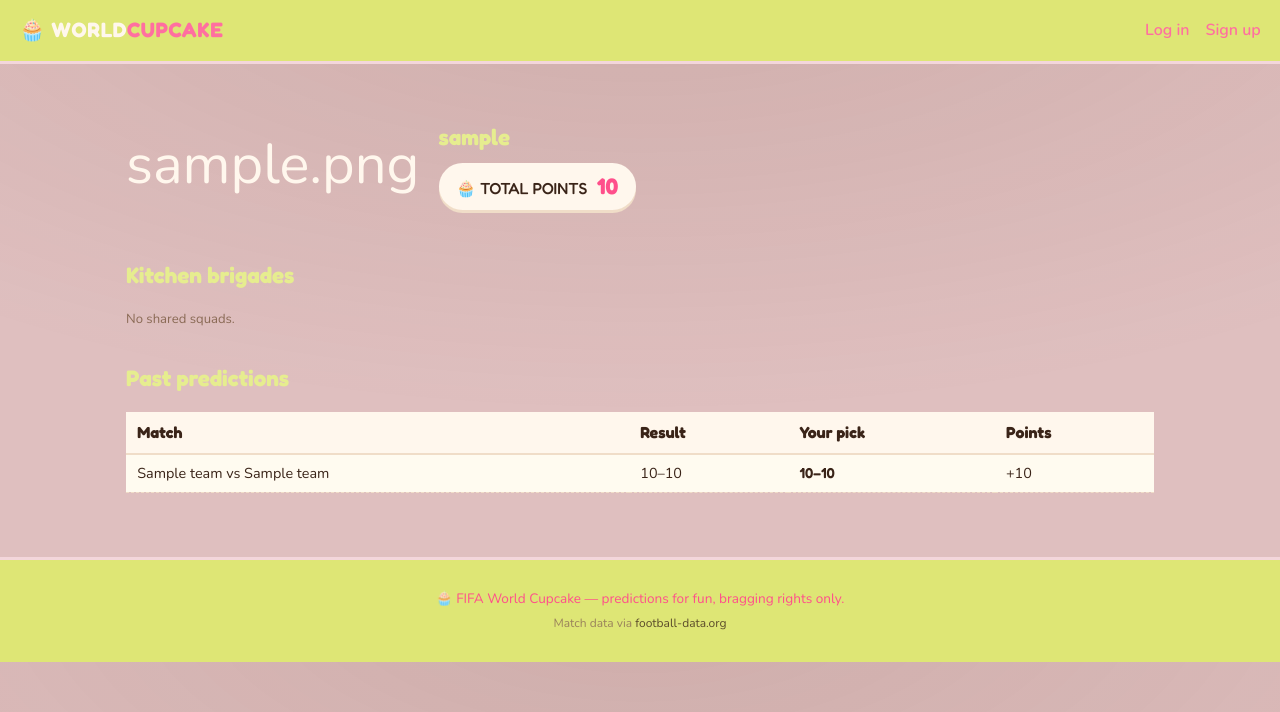
After one commit to MariaKVelcheva/FIFAProno, a Django app: a page that uses prono/templates/prono/base.html in a window 1280 px wide. The commit adds this page. Shown: the top 712 px of the page. Run offline with Django 5.2, Linux system fonts and the light colour scheme; tables that the repository leaves empty hold one stand-in row (values such as "Sample post").

Commit message:
added: user detail page + comparing predictions logic

```diff
--- a/prono/models.py
+++ b/prono/models.py
@@ -53,7 +53,6 @@ class Match(models.Model):
 
     @property
     def is_open(self):
-        """Predictions allowed until kickoff."""
         return self.kickoff > timezone.now() and self.status in ("SCHEDULED", "TIMED")
 
     @property
--- a/prono/static/prono/style.css
+++ b/prono/static/prono/style.css
@@ -231,3 +231,19 @@ a .btn {
   color: var(--choco-text); padding: .7rem 1.1rem; border-radius: 12px;
   box-shadow: 0 4px 0 var(--cocoa-700); cursor: pointer; font-weight: 700;
   z-index: 1000; max-width: 280px; }
+
+.profile-header { display: flex; align-items: center; gap: 1.2rem; padding: 2rem 0 1rem; flex-wrap: wrap; }
+.profile-avatar { font-size: 3.5rem; line-height: 1; }
+
+.pred-table { width: 100%; border-collapse: collapse; margin-top: .5rem; }
+.pred-table th { text-align: left; font-family: var(--display); padding: .5rem .7rem;
+  border-bottom: 2px solid var(--cream-dim); color: var(--choco-text); background: var(--cream); }
+.pred-table td { padding: .45rem .7rem; border-bottom: 1px dashed var(--cream-dim);
+  background: var(--cream); color: var(--choco-text); font-size: .9rem; }
+.pred-table tr.exact td { background: #f0fff4; }
+.pred-table tr.miss td { background: #fff5f5; }
+.pred-table tr.outcome td { background: #fffbf0; }
+.pick { font-family: var(--display); font-weight: 600; }
+.pred-table td.exact { background: #f0fff4; }
+.pred-table td.miss { background: #fff5f5; }
+.pred-table td.outcome { background: #fffbf0; }
--- a/prono/templates/prono/base.html
+++ b/prono/templates/prono/base.html
@@ -15,7 +15,7 @@
     {% if user.is_authenticated %}
       <a href="{% url 'dashboard' %}">Matches</a>
       <a href="{% url 'squads' %}">Kitchen brigades<span class="notif-badge" id="squad-badge" hidden></span></a>
-      <span class="me">{{ user.profile.avatar }} {{ user.username }}</span>
+      <a href="{% url 'player_profile' user.username %}" class="me">{{ user.profile.avatar }} {{ user.username }}</a href="{% url 'player_profile' user.username %}">
       <form method="post" action="{% url 'logout' %}" class="inline">{% csrf_token %}<button class="link-btn">Log out</button></form>
     {% else %}
       <a href="{% url 'login' %}">Log in</a>
--- /dev/null
+++ b/prono/templates/prono/player_profile.html
@@ -0,0 +1,82 @@
+{% extends "prono/base.html" %}
+{% block content %}
+<div class="profile-header">
+  <span class="profile-avatar">{{ viewed.profile.avatar }}</span>
+  <div>
+    <h1 class="page-title" style="margin:0">{{ viewed.username }}</h1>
+    <div class="score-pill" style="margin-top:.5rem">🧁 TOTAL POINTS <strong>{{ total }}</strong></div>
+  </div>
+  {% if not is_own and shared_squads %}
+    <a href="{% url 'compare_cakes' viewed.username request.user.username %}" class="btn" style="margin-left:auto; text-decoration: none;">🎂 Compare cakes</a>
+  {% endif %}
+</div>
+
+<h2 class="section-title">Kitchen brigades</h2>
+{% if shared_squads %}
+  <div class="squad-list">
+    {% for s in shared_squads %}
+      <a class="squad-row card" href="{% url 'squad_detail' s.id %}">
+        <strong>{{ s.name }}</strong>
+        <span class="meta">{{ s.code }}</span>
+      </a>
+    {% endfor %}
+  </div>
+{% else %}
+  <p class="meta">No shared squads.</p>
+{% endif %}
+
+{% if is_own and upcoming_preds %}
+<h2 class="section-title">
+  Your upcoming picks
+  <button class="btn ghost small" id="toggle-upcoming" style="margin-left:1rem">Hide</button>
+</h2>
+<div id="upcoming-table">
+  <table class="pred-table">
+    <thead><tr><th>Match</th><th>Group</th><th>Kickoff</th><th>Your pick</th></tr></thead>
+    <tbody>
+    {% for p in upcoming_preds %}
+      <tr>
+        <td>{{ p.match.home_team.name|default:"TBD" }} vs {{ p.match.away_team.name|default:"TBD" }}</td>
+        <td>{{ p.match.group|default:p.match.stage }}</td>
+        <td>{{ p.match.kickoff|date:"D d M, H:i" }}</td>
+        <td class="pick">{{ p.home_score }}–{{ p.away_score }}</td>
+      </tr>
+    {% endfor %}
+    </tbody>
+  </table>
+</div>
+{% endif %}
+
+<h2 class="section-title">Past predictions</h2>
+{% if past_preds %}
+  <table class="pred-table">
+    <thead><tr><th>Match</th><th>Result</th><th>Your pick</th><th>Points</th></tr></thead>
+    <tbody>
+    {% for p in past_preds %}
+      <tr class="{% if p.points == 3 or p.points == 6 %}exact{% elif p.points > 0 %}outcome{% else %}miss{% endif %}">
+        <td>{{ p.match.home_team.name|default:"TBD" }} vs {{ p.match.away_team.name|default:"TBD" }}</td>
+        <td>{{ p.match.home_score }}–{{ p.match.away_score }}</td>
+        <td class="pick">{{ p.home_score }}–{{ p.away_score }}</td>
+        <td class="pts">{% if p.points %}+{{ p.points }}{% else %}0{% endif %}</td>
+      </tr>
+    {% endfor %}
+    </tbody>
+  </table>
+{% else %}
+  <p class="meta">No past predictions yet.</p>
+{% endif %}
+{% endblock %}
+
+{% block scripts %}
+<script>
+const btn = document.getElementById('toggle-upcoming');
+if (btn) {
+  const tbl = document.getElementById('upcoming-table');
+  btn.addEventListener('click', () => {
+    const hidden = tbl.style.display === 'none';
+    tbl.style.display = hidden ? '' : 'none';
+    btn.textContent = hidden ? 'Hide' : 'Show';
+  });
+}
+</script>
+{% endblock %}
--- a/prono/urls.py
+++ b/prono/urls.py
@@ -11,4 +11,6 @@ urlpatterns = [
     path("squads/<int:squad_id>/messages/", views.squad_messages, name="squad_messages"),
     path("wagers/<int:wager_id>/<str:action>/", views.wager_action, name="wager_action"),
     path("notifications/", views.notifications, name="notifications"),
+    path("players/<str:username>/", views.player_profile, name="player_profile"),
+    path("players/<str:username>/compare/<str:other_username>/", views.compare_cakes, name="compare_cakes"),
 ]
--- a/prono/views.py
+++ b/prono/views.py
@@ -11,6 +11,8 @@ from django.views.decorators.http import require_POST
 
 from .forms import JoinForm, SignUpForm, SquadForm, WagerForm
 from .models import Match, Membership, Message, Prediction, Squad, Wager
+from django.contrib.auth import get_user_model
+User = get_user_model()
 
 
 def signup(request):
@@ -199,3 +201,72 @@ def notifications(request):
         if count:
             data.append({"squad_id": m.squad_id, "squad_name": m.squad.name, "count": count})
     return JsonResponse({"squads": data})
+
+
+def player_profile(request, username):
+    from django.db.models import Sum
+    viewed = get_object_or_404(
+        User.objects.select_related("profile"), username=username
+    )
+    is_own = request.user.is_authenticated and request.user == viewed
+
+    shared_squads = []
+    if request.user.is_authenticated:
+        shared_squads = Squad.objects.filter(
+            membership__user=request.user
+        ).filter(
+            membership__user=viewed
+        ).distinct()
+
+    past_preds = Prediction.objects.filter(
+        user=viewed, match__status="FINISHED"
+    ).select_related("match__home_team", "match__away_team").order_by("-match__kickoff")
+
+    upcoming_preds = []
+    if is_own:
+        upcoming_preds = Prediction.objects.filter(
+            user=viewed, match__kickoff__gt=timezone.now()
+        ).select_related("match__home_team", "match__away_team").order_by("match__kickoff")
+
+    pred_total = Prediction.objects.filter(user=viewed).aggregate(s=Sum("points"))["s"] or 0
+    wager_wins = Wager.objects.filter(winner=viewed, status=Wager.SETTLED).count()
+    total = pred_total + wager_wins * 10
+
+    return render(request, "prono/player_profile.html", {
+        "viewed": viewed,
+        "is_own": is_own,
+        "shared_squads": shared_squads,
+        "past_preds": past_preds,
+        "upcoming_preds": upcoming_preds,
+        "total": total,
+    })
+
+
+def compare_cakes(request, username, other_username):
+    if not request.user.is_authenticated:
+        return redirect("login")
+    viewed = get_object_or_404(User.objects.select_related("profile"), username=username)
+    other = get_object_or_404(User.objects.select_related("profile"), username=other_username)
+
+    # must share at least one squad with the requester
+    shared = Squad.objects.filter(
+        membership__user=request.user
+    ).filter(
+        membership__user=viewed
+    ).filter(
+        membership__user=other
+    ).exists()
+    if not shared:
+        return HttpResponseForbidden("You need to be in a shared squad to compare.")
+
+    finished = Match.objects.filter(status="FINISHED").order_by("-kickoff")
+    preds_a = {p.match_id: p for p in Prediction.objects.filter(user=viewed, match__status="FINISHED")}
+    preds_b = {p.match_id: p for p in Prediction.objects.filter(user=other, match__status="FINISHED")}
+    rows = [{"match": m, "pred_a": preds_a.get(m.id), "pred_b": preds_b.get(m.id)}
+            for m in finished]
+
+    return render(request, "prono/compare_cakes.html", {
+        "viewed": viewed,
+        "other": other,
+        "rows": rows,
+    })
```
Also changed, not shown: config/settings.py (+9 -4 lines), prono/management/commands/sync_matches.py (+12 -7 lines), prono/templates/prono/compare_cakes.html (added, +33 -0 lines), prono/templates/prono/squad_detail.html (+12 -8 lines).
